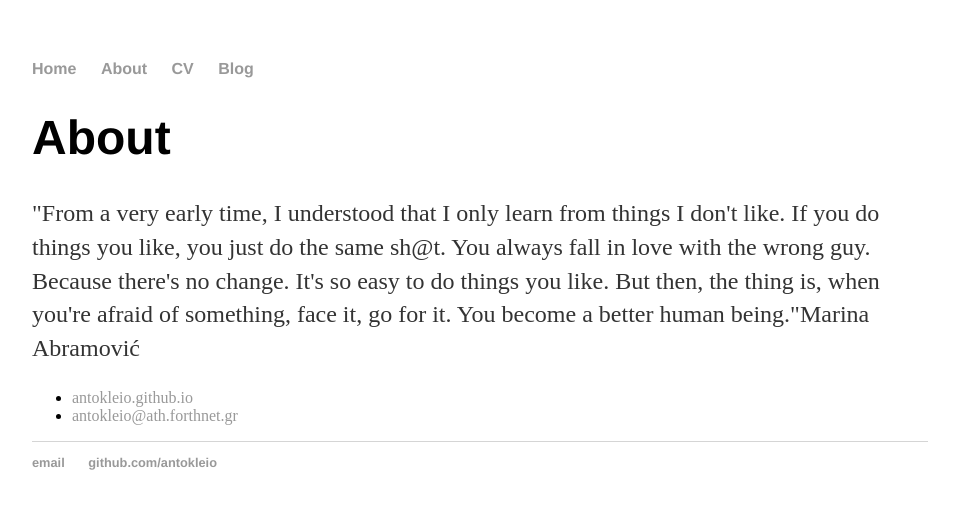
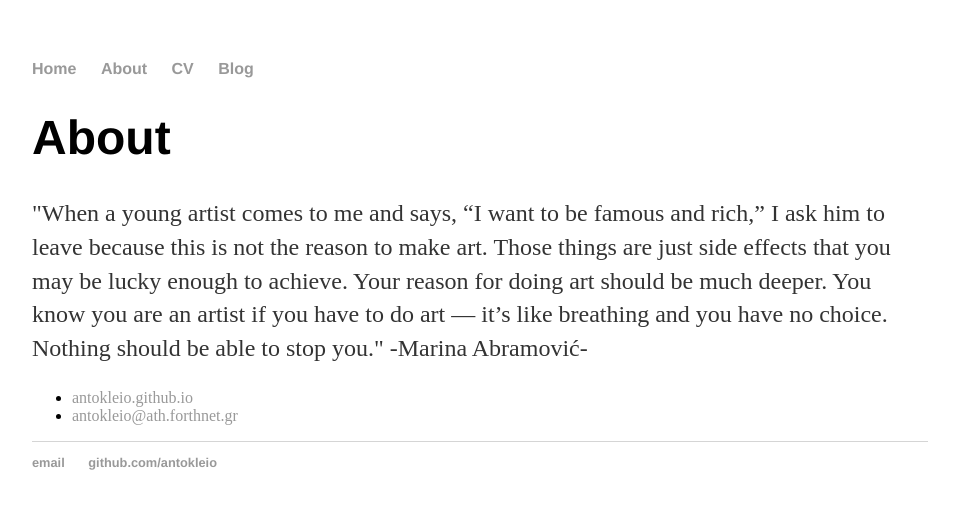
Before and after one commit to ANTOKLEIO/ANTOKLEIO.github.io, a Jekyll site: the page built from about/index.html, in a window 1280 px wide. Shown: the top 509 px of the page, without its empty margins (160-1119 px from the left). Built offline with Jekyll 4.4.1, drawn with Linux system fonts in a browser that asks for light colours.

Commit message:
Update index.html

```diff
--- a/about/index.html
+++ b/about/index.html
@@ -5,7 +5,7 @@ title: About Kleio Antoniou
 
 		<div class="about">
 			<h1>About</h1>
-			<p>"From a very early time, I understood that I only learn from things I don't like. If you do things you like, you just do the same sh@t. You always fall in love with the wrong guy. Because there's no change. It's so easy to do things you like. But then, the thing is, when you're afraid of something, face it, go for it. You become a better human being."Marina Abramović </p>
+			<p>"When a young artist comes to me and says, “I want to be famous and rich,” I ask him to leave because this is not the reason to make art. Those things are just side effects that you may be lucky enough to achieve. Your reason for doing art should be much deeper. You know you are an artist if you have to do art — it’s like breathing and you have no choice. Nothing should be able to stop you." -Marina Abramović- </p>
 
 			<ul class="contacts">
 
```
